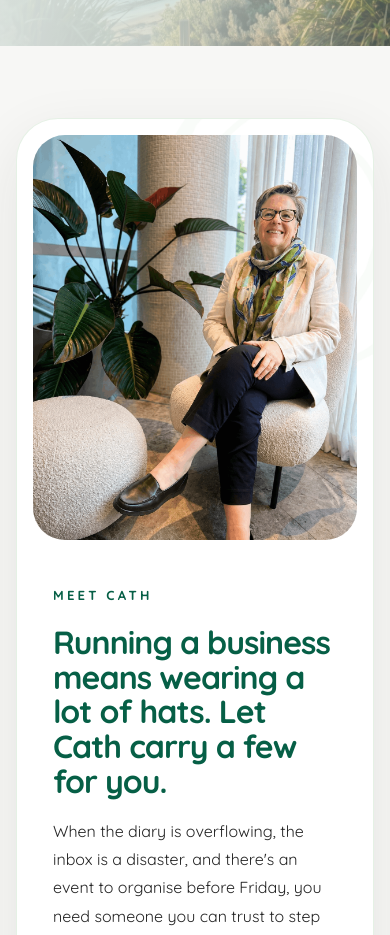
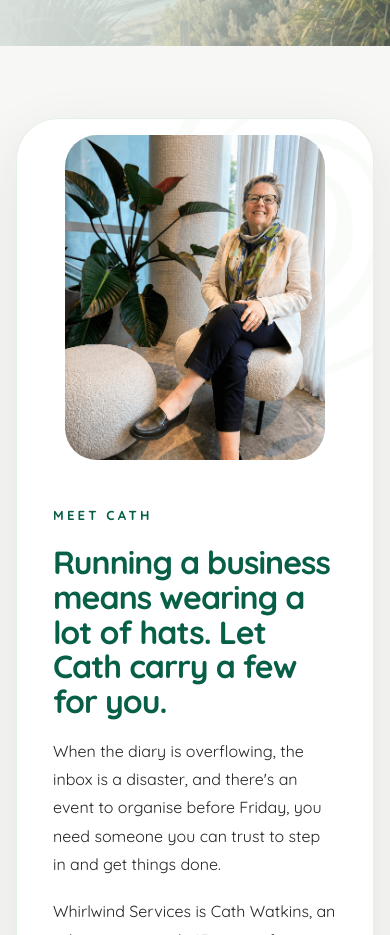
Before and after one commit to BrightPathCreative/whirlwind-services, a Next.js app: page / in a window 390 px wide. Shown: the part 820-1755 px from the top of the page. Built offline with nearby package versions, Linux system fonts and the light colour scheme.

Commit message:
Refine Cath image layouts
Co-authored-by: Cursor <cursoragent@cursor.com>

```diff
--- a/app/globals.css
+++ b/app/globals.css
@@ -457,7 +457,7 @@ p {
   box-shadow: var(--shadow-soft);
   display: grid;
   gap: clamp(1.5rem, 4vw, 3rem);
-  grid-template-columns: minmax(220px, 0.52fr) minmax(0, 1.48fr);
+  grid-template-columns: minmax(210px, 0.42fr) minmax(0, 1.58fr);
   overflow: hidden;
   padding: clamp(1rem, 2vw, 1.35rem);
   position: relative;
@@ -478,14 +478,17 @@ p {
 .meet-cath-image {
   border-radius: var(--radius-large);
   align-self: center;
-  min-height: 340px;
+  justify-self: center;
+  max-width: 310px;
   overflow: hidden;
   position: relative;
+  width: 100%;
 }
 
 .meet-cath-image img {
-  height: 100%;
-  object-fit: cover;
+  display: block;
+  height: auto;
+  object-fit: contain;
   object-position: center;
   width: 100%;
 }
@@ -945,24 +948,25 @@ p {
 }
 
 .contact-cath-card {
+  align-items: center;
   display: grid;
-  gap: 1rem;
+  gap: clamp(1.1rem, 3vw, 1.75rem);
   grid-column: 1 / -1;
-  justify-items: center;
   justify-self: center;
+  grid-template-columns: minmax(150px, 190px) minmax(0, 1fr);
   margin-top: clamp(0.25rem, 2vw, 1rem);
-  max-width: 560px;
-  text-align: center;
+  max-width: 720px;
+  text-align: left;
 }
 
 .contact-cath-details {
   display: grid;
   gap: 0.8rem;
-  justify-items: center;
+  justify-items: start;
 }
 
 .contact-cath-details .social-link {
-  justify-content: center;
+  justify-content: flex-start;
 }
 
 .contact-cath-name {
@@ -974,8 +978,8 @@ p {
 .contact-cath-image {
   border-radius: var(--radius-large);
   justify-self: center;
-  max-width: 210px;
-  width: min(52%, 210px);
+  max-width: 190px;
+  width: 100%;
 }
 
 .thank-you-card {
@@ -1186,9 +1190,7 @@ p {
   }
 
   .meet-cath-image {
-    justify-self: center;
-    min-height: 360px;
-    width: min(100%, 420px);
+    max-width: 300px;
   }
 
   .meet-cath-copy {
@@ -1244,12 +1246,26 @@ p {
   }
 
   .meet-cath-image {
-    min-height: 310px;
+    max-width: 260px;
   }
 
   .contact-cath-image {
     max-width: 180px;
-    width: min(58%, 180px);
+  }
+
+  .contact-cath-card {
+    grid-template-columns: 1fr;
+    justify-items: center;
+    max-width: 420px;
+    text-align: center;
+  }
+
+  .contact-cath-details {
+    justify-items: center;
+  }
+
+  .contact-cath-details .social-link {
+    justify-content: center;
   }
 
   .contact-section {
```
